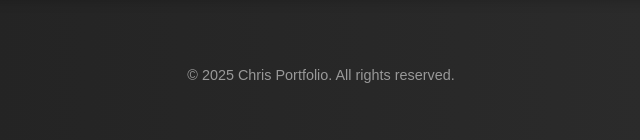
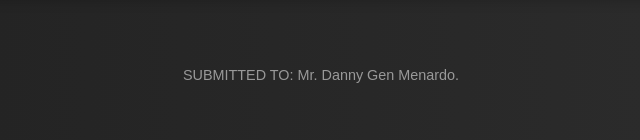
Before and after one commit to Mr-Anonymous11/MULTIPLE_WEB, a plain HTML site: page about.html in a window 1280 px wide. Shown: the part 822-962 px from the top of the page, 444-1084 px from the left. Drawn offline with Linux system fonts and the light colour scheme.

Commit message:
Update about.html

```diff
--- a/about.html
+++ b/about.html
@@ -63,7 +63,7 @@
     </div>
 
     <footer>
-      <p>© 2025 Chris Portfolio. All rights reserved.</p>
+      <p>SUBMITTED TO: Mr. Danny Gen Menardo.</p>
     </footer>
   </div>
 </body>
```
